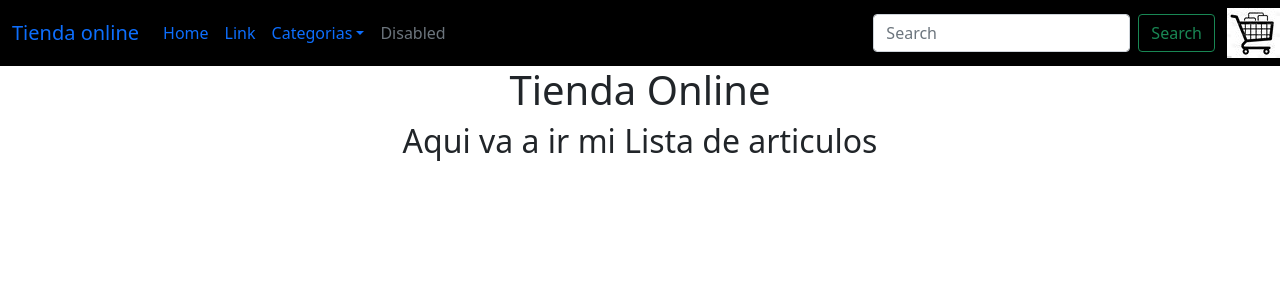
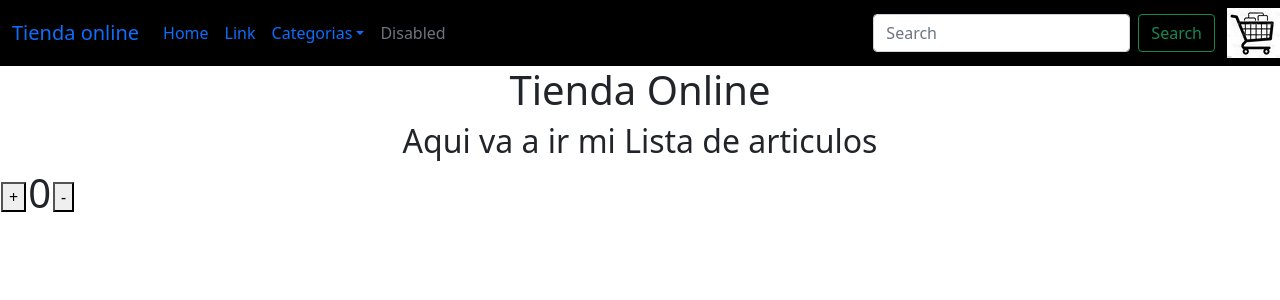
Before and after one commit to Maxagu77/Tienda_online-Agudin, a React (Create React App) app: page / in a window 1280 px wide. Shown: the top 300 px of the page. Built offline with nearby package versions, Linux system fonts and the light colour scheme.

Commit message:
se realiza ItemCount

```diff
--- a/src/App.js
+++ b/src/App.js
@@ -6,14 +6,16 @@ import NavBar from './components/NavBar';
 //import carrito from './image/icono_carrito.jpg';
 import ItemListContainer from './components/ItemListContainer';
 import CartWidget from './components/CartWidget';
+import ItemCount from './components/ItemCount';
 
 
-function App() {
+function App () {
   return (
     <div className="App">
       <NavBar><CartWidget></CartWidget></NavBar>
       <h1>Tienda Online</h1>
       <ItemListContainer greeting="Lista de articulos"></ItemListContainer>
+      <ItemCount></ItemCount>
     </div>
   );
 }
--- /dev/null
+++ b/src/components/ItemCount.js
@@ -0,0 +1,67 @@
+import { useState } from "react"
+
+ function ItemCount ({stock,initial}) {
+
+    const [state, setState] = useState(0);
+    const [sumar,setSumar] = useState(false);
+
+    const handleClick = ()=>{
+        if(state===stock) {
+            setSumar(true);
+        } else {
+            setState(state+1);
+        }
+    }
+    const restar = ()=> {
+        if(state>=1) {
+            setState(state - 1)
+            setSumar(false)
+        } else {
+            setState(state=0)
+        }
+    }
+
+    return(
+      <div>
+        <table>
+            <tr>
+               <th><button disabled={sumar} onClick={handleClick}>+</button></th>
+               <th>
+                   <h1>{state}</h1>
+               </th>
+               <th><button onClick={restar}>-</button></th>
+           </tr>
+        </table>
+      </div>
+    )
+}
+export default ItemCount
+
+//import { component } from "react";
+//import React from "react";
+
+//class ItemCount extends component {
+
+  //  constructor () {
+  //      super()
+  //      this.state = {
+  //          count: 1
+  //      }
+  //  }
+  //  sumar = ()=>{
+  //      this.setState({count: this.state.count + 1})
+
+  //  }
+
+ //render () {
+ //   return(
+ //       <table>
+ //           <tr>
+ //             <th><button onClick={this.sumar}>+</button></th>
+ //             <th>{this.state.count}</th>
+ //           </tr>
+ //       </table>
+ //   )
+ // }
+//}
+//export default ItemCount
--- a/src/components/ItemListContainer.js
+++ b/src/components/ItemListContainer.js
@@ -1,4 +1,5 @@
 import React from 'react';
+//import ItemCount from 'ItemCount'
 
 const ItemListContainer = ({greeting}) => {
     return(
```
